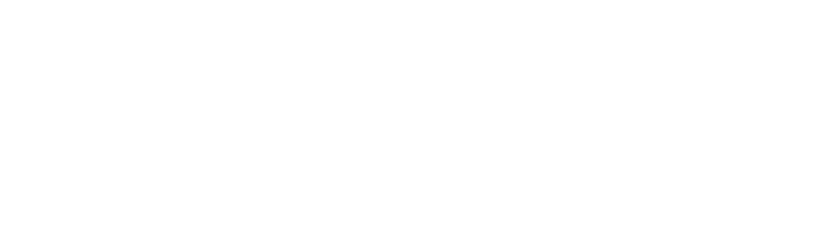
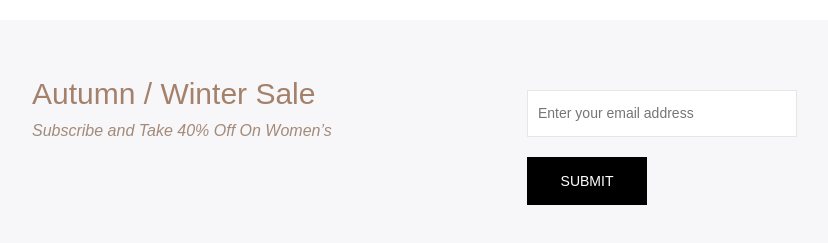
Before and after one commit to AltinDurakuu/react-ecommerce, a React (Vite) app: page / in a window 1280 px wide. Shown: the part 2187-2430 px from the top of the page, without its empty margins (178-1006 px from the left). Before the commit the page ends 2107 px from the top, so only its background shows below. Built offline with nearby package versions, Linux system fonts and the light colour scheme; no server answers; the HTML template or start-up script is replaced by a standard one.

Commit message:
added subscribe section

```diff
--- a/src/components/SubscribeSection.jsx
+++ b/src/components/SubscribeSection.jsx
@@ -1,6 +1,31 @@
-import React from "react";
+import React, {useState} from "react";
+import "../styles/SubscribeSection.css"
+import axios from "axios";
 
 function SubscribeSection(){
+    const [email, setEmail] = useState("")
+
+    function handleChange(event) {
+        setEmail(event.target.value)
+    }
+    function handleSubmit(event) {
+        event.preventDefault();
+        if (email.length > 0) {
+          const encodedEmail = encodeURIComponent(email);
+          const url = `http://localhost/Api/insert_email.php?email=${encodedEmail}`;
+
+          axios.get(url)
+            .then(response => {
+              console.log('Email inserted successfully');
+              alert("Thanks for subscribing")
+            })
+            .catch(error => {
+              console.error(error);
+            });
+        }
+        setEmail("");
+      }
+
     return (
         <section className="subscribe-section full-block">
             <div className="container">
@@ -10,9 +35,9 @@
                         <p>Subscribe and Take 40% Off On Women’s</p>
                     </div>
                     <div className="subscribe-section-flex-container_right-side">
-                        <form>
-                            <input type="email" name="" id="email-input" placeholder="Enter your email address" />
-                            <input type="button" id="subscribe-btn" value="Subscribe!" />
+                        <form onClick={handleSubmit}>
+                            <input type="email" required onChange={handleChange} value={email} name="email" id="email-input" placeholder="Enter your email address" />
+                            <button id="subscribe-btn">Submit</button>
                         </form>
                     </div>
                 </div>
--- a/src/pages/Home.jsx
+++ b/src/pages/Home.jsx
@@ -3,7 +3,7 @@
 import DiscoverSection from "../components/DiscoverSection";
 import ProductsSection from "../components/ProductsSection";
 import axios from 'axios';
-import ProductCard from '../components/ProductCard';
+import SubscribeSection from '../components/SubscribeSection';
 
 function Home(){
     const [mostSold, setMostSold] = useState([]);
@@ -39,7 +39,7 @@
 
       fetchData();
     }, []);
-    console.log("eee", recentProducts)
+
     return (
         <main className="full-block">
             <HeroBanner />
@@ -47,6 +47,7 @@
             <ProductsSection sectionTitle="Special offers" sectionPhrase="Exclusive Deals and Discounts" arrayOfProducts={onSale}/>
             <ProductsSection sectionTitle="Popular items" sectionPhrase="Trending products flying off the shelves" arrayOfProducts={mostSold}/>
             <ProductsSection sectionTitle="Recent releases" sectionPhrase="The most recent additions to our collection" arrayOfProducts={recentProducts}/>
+            <SubscribeSection />
         </main>
     )
 }
--- /dev/null
+++ b/src/styles/SubscribeSection.css
@@ -0,0 +1,66 @@
+.subscribe-section {
+    margin-top: 100px;
+  }
+  .subscribe-section-flex-container {
+    background-color: #F7F7F9;
+    display: flex;
+    padding-top: 50px;
+    padding-bottom: 80px;
+    padding-left: 40px;
+  }
+  .subscribe-section-flex-container_left-side {
+    min-width: 55%;
+  }
+  .subscribe-section-flex-container_left-side h4 {
+    color: #a4816a;
+    line-height: 1.6em;
+    font-size: 30px;
+    font-weight: 500;
+  }
+  .subscribe-section-flex-container_left-side p {
+    color: #a38a79;
+    font-style: italic;
+    line-height: 1.625em;
+    font-size: 16px;
+  }
+  .subscribe-section-flex-container_right-side {
+    width: 30%;
+    padding-top: 20px;
+  }
+  .subscribe-section-flex-container_right-side #email-input {
+    width: 100%;
+    display: block;
+    line-height: 25px;
+    padding: 10px 10px;
+    outline: none;
+    margin-bottom: 20px;
+    border: 1px solid rgb(230, 230, 230);
+    color: #888888;
+    font-size: 14px;
+  }
+  .subscribe-section-flex-container_right-side #email-input:focus {
+    border: 2px solid #a4816a;
+    padding: 9px 9px;
+  }
+  .subscribe-section-flex-container_right-side #subscribe-btn {
+    float: left;
+    width: 120px;
+    padding: 16px 0;
+    color: white;
+    background-color: #000;
+    cursor: pointer;
+    transition: all 0.3s ease-in-out;
+    text-align: center;
+    border: none;
+    text-transform: uppercase;
+    font-size: 14px;
+    font-weight: 500;
+  }
+  .subscribe-section-flex-container_right-side #subscribe-btn:hover {
+    color: #fff;
+    background: #a4816a;
+    transform: scale(1.03);
+  }
+  .subscribe-section-flex-container_right-side #subscribe-btn:active {
+    transform: scale(0.97);
+  }
```
